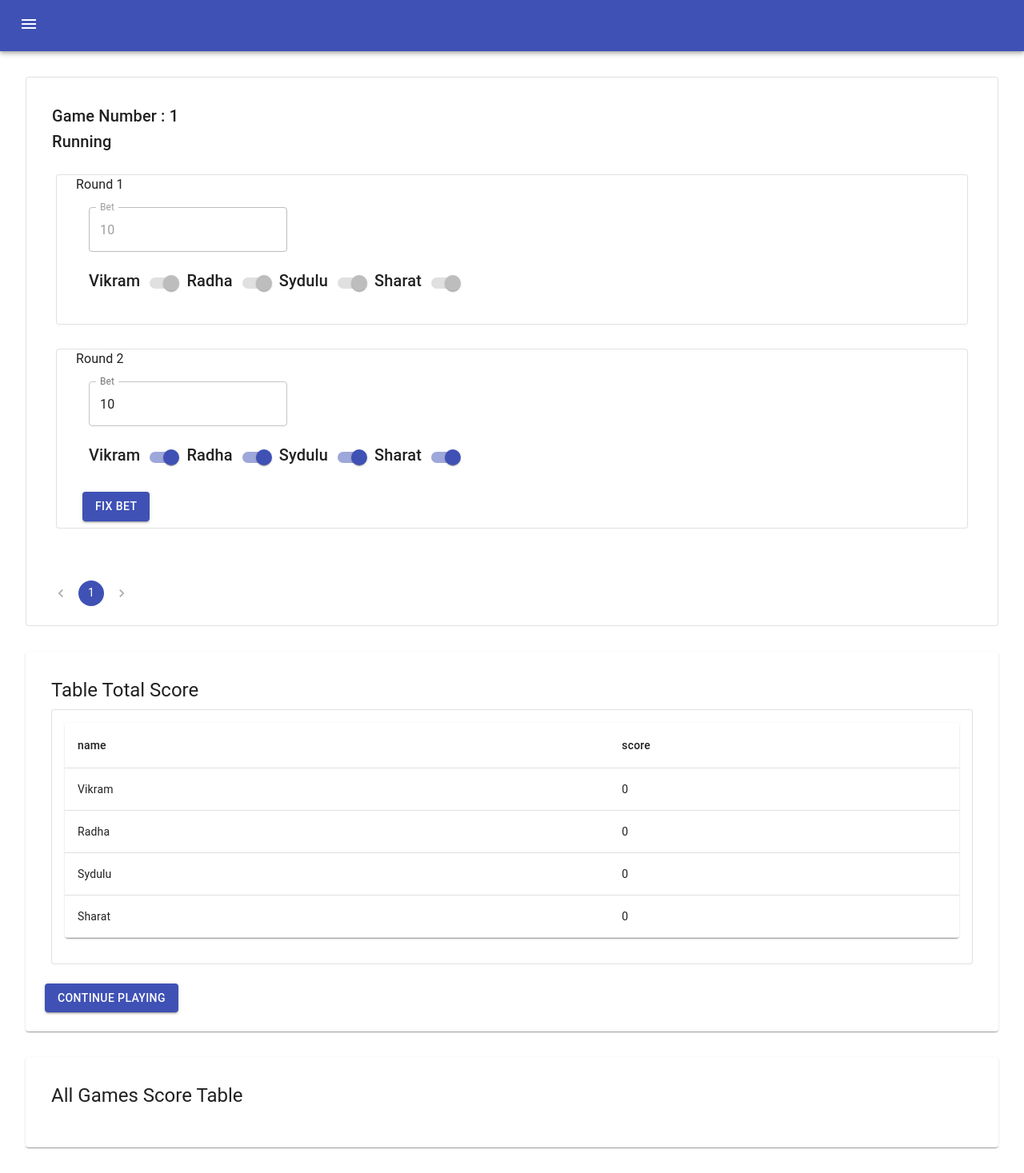
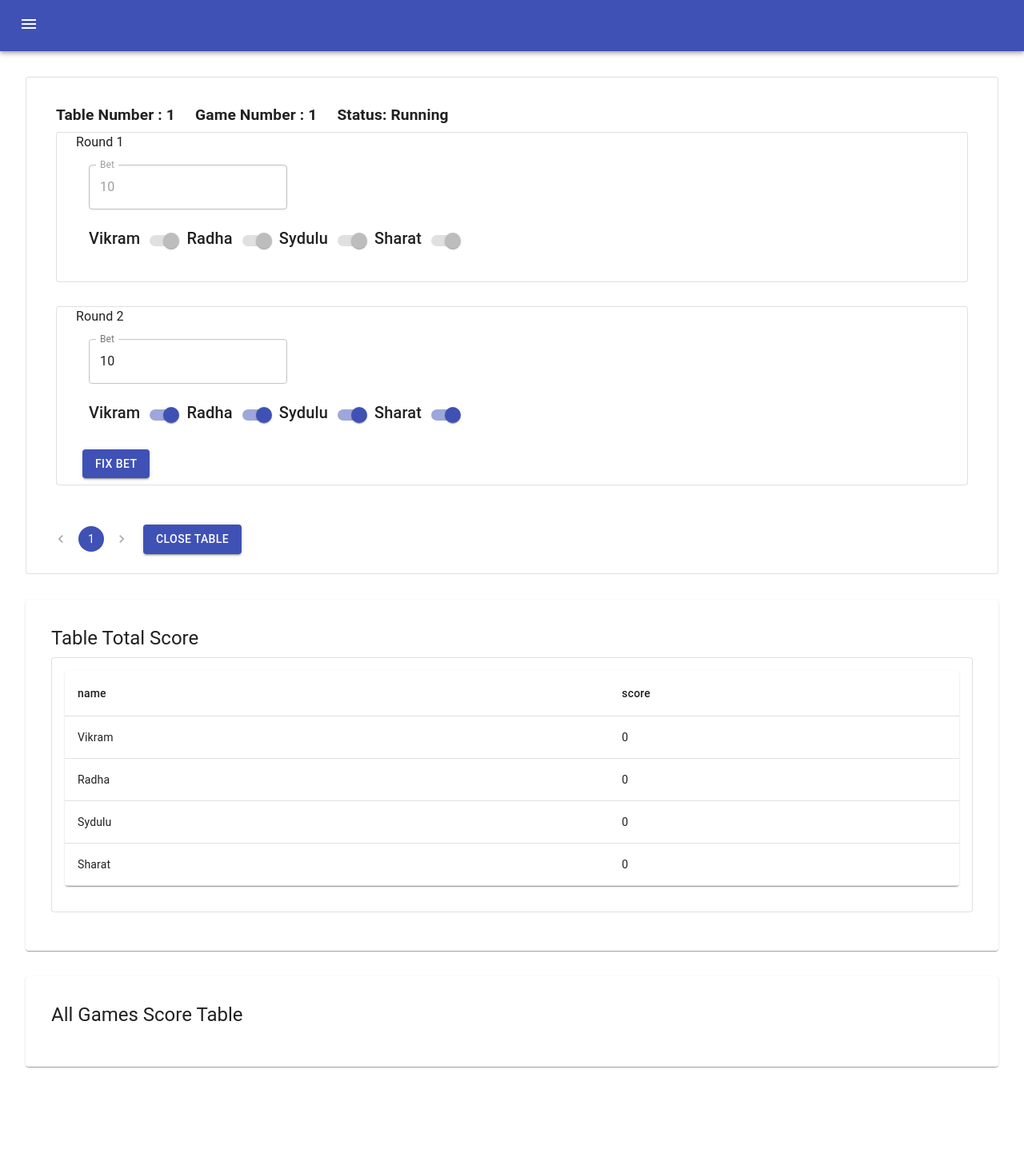
Before and after one commit to vikramkb/poker-score-card, a React (Create React App) app: page / in a window 1280 px wide. Shown: the whole page at 80% size. After the commit the page ends 1366 px from the top, so only its background shows below. Built offline with nearby package versions, Linux system fonts and the light colour scheme; the HTML template or start-up script is replaced by a standard one.

Commit message:
end game

```diff
--- a/src/components/AllTableScore.jsx
+++ b/src/components/AllTableScore.jsx
@@ -40,7 +40,7 @@ export default function AllTableScore(props) {
                             dispatch={props.dispatch}
                             history={props.history}
                             tableNumber={idx+1}
-                            showPlayingButton={true}
+                            navigateToPlayPage={true}
                         />)
                     })
                 }
--- a/src/components/BasicPagination.jsx
+++ b/src/components/BasicPagination.jsx
@@ -4,9 +4,6 @@ import Pagination from '@material-ui/lab/Pagination';
 
 const useStyles = makeStyles((theme) => ({
     root: {
-        '& > *': {
-            marginTop: theme.spacing(2),
-        },
     },
 }));
 
--- a/src/components/Game.jsx
+++ b/src/components/Game.jsx
@@ -7,7 +7,7 @@ import Button from '@material-ui/core/Button';
 import Typography from '@material-ui/core/Typography';
 import TextField from '@material-ui/core/TextField';
 import Switch from '@material-ui/core/Switch';
-import {playRound, foldRound, fixBet, submitWinner, selectGameNumber} from "../action/ScoreAction";
+import {playRound, foldRound, fixBet, endTable, submitWinner, selectGameNumber, setTableNumber} from "../action/ScoreAction";
 import Radio from '@material-ui/core/Radio';
 import RadioGroup from '@material-ui/core/RadioGroup';
 import FormControlLabel from '@material-ui/core/FormControlLabel';
@@ -36,6 +36,12 @@ const useStyles = makeStyles({
     pos: {
         marginBottom: 12,
     },
+    spacing: {
+        marginRight: 20,
+        marginLeft: 5,
+        fontSize: "1.2em",
+        fontWeight: "bold"
+    }
 });
 export default function Game(props) {
     const rounds = props.rounds;
@@ -87,12 +93,18 @@ export default function Game(props) {
     return (
         <Card className={classes.root} variant="outlined">
             <CardContent>
-                <Typography variant="h6" component="h2">
+                <Typography variant="h6" component="h2" display="inline" className={classes.spacing}>
+                    {`Table Number : ${tableNumber + 1}`}
+                </Typography>
+                <Typography variant="h6" component="h2" display="inline" className={classes.spacing}>
                     {`Game Number : ${gameNumber + 1}`}
                 </Typography>
-                <Typography variant="h6" component="h2">
-                    {!running && winner ? `Winner: ${winner}` : "Running"}
+                <Typography variant="h6" component="h2" display="inline" className={classes.spacing}>
+                    {`${!running && winner ? `Winner: ${winner}` : "Status: Running"}`}
                 </Typography>
+                {/*<Typography variant="h6" component="h2">*/}
+                {/*    {!running && winner ? `Winner: ${winner}` : "Running"}*/}
+                {/*</Typography>*/}
                 <br></br>
                 {
                     rounds.map((r, idx) => roundDetails(idx, r))
@@ -112,6 +124,11 @@ export default function Game(props) {
             </CardContent>
             <CardActions>
                 <BasicPagination page={props.page} count={props.count} onChangeFn={props.onChangeFn}/>
+                <Button variant="contained" color="primary" onClick={()=>{
+                    props.dispatch(endTable(props.tableNumber))
+                }}>
+                    Close Table
+                </Button>
             </CardActions>
         </Card>
     );
--- a/src/components/ScoreTable.jsx
+++ b/src/components/ScoreTable.jsx
@@ -38,12 +38,15 @@ export default function ScoreTable(props) {
                 <SimpleTable names={props.names} values={props.totalScore}/>
             </CardContent>
             <CardActions>
-                <Button variant="contained" color="primary" onClick={()=>{
-                    props.dispatch(setTableNumber(props.tableNumber));
-                    props.history.push("/");
-                }}>
-                    Continue Playing
-                </Button>
+                {
+                    props.navigateToPlayPage ?
+                        <Button variant="contained" color="primary" onClick={()=>{
+                            props.dispatch(setTableNumber(props.tableNumber));
+                            props.history.push("/");
+                        }}>
+                            Playing Page
+                        </Button> : ''
+                }
             </CardActions>
         </Card>
     )
```
